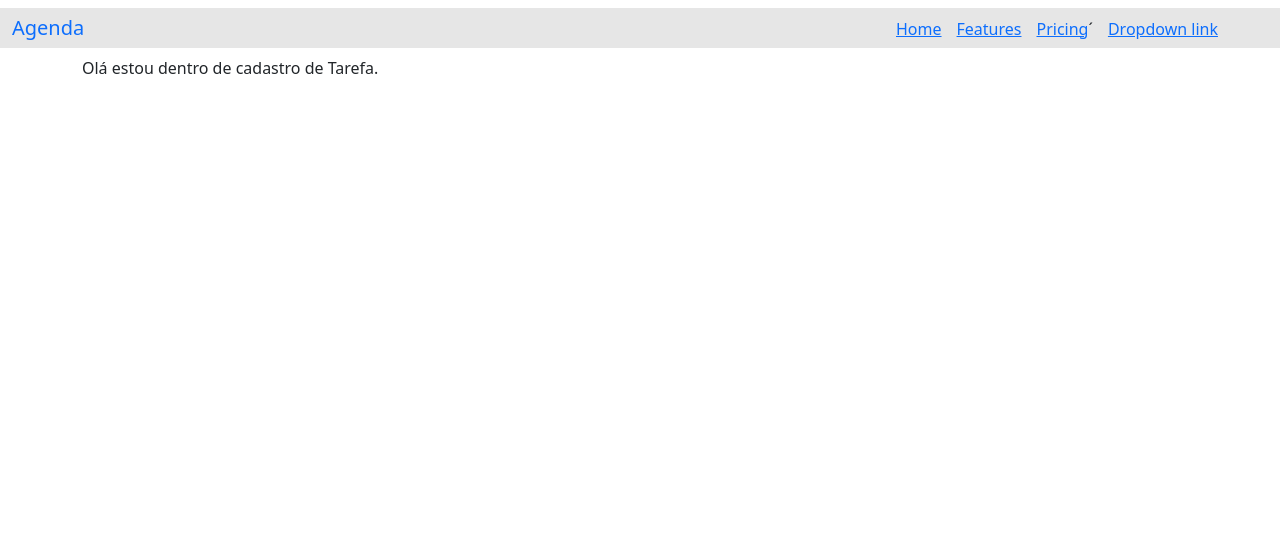
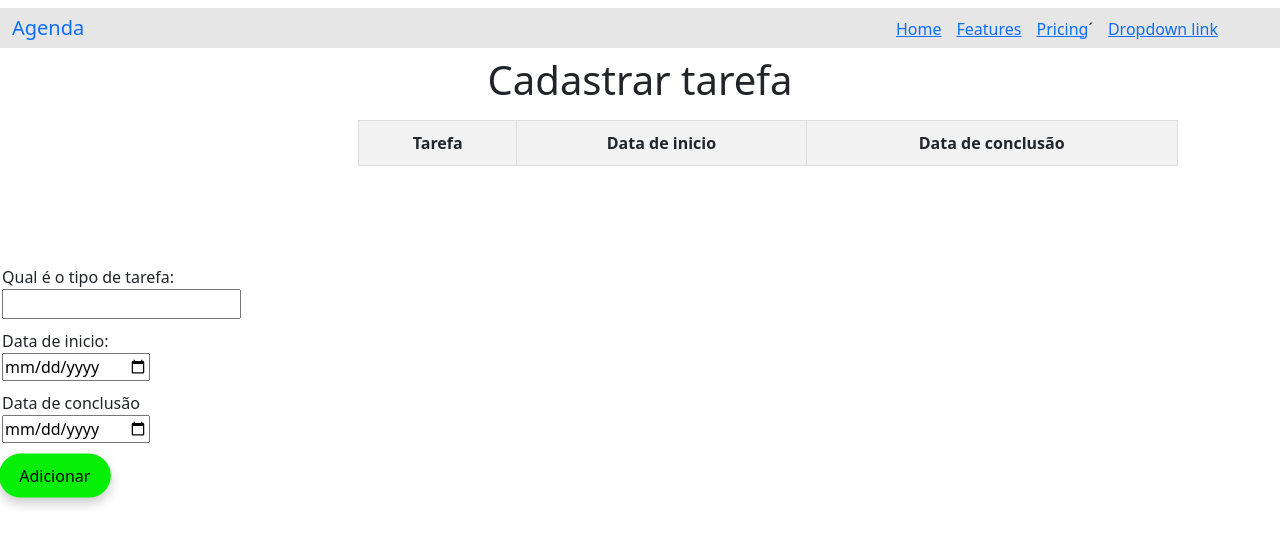
Before and after one commit to PC-Pedro/Comunicacao, a PHP site: the page made by View/cadastro/tarefa/index.php in a window 1280 px wide. Shown: the top 546 px of the page. Run offline with PHP 8.4, Linux system fonts and the light colour scheme; the template is opened without the code that fills it, so the values that code supplies are empty; some libraries are stand-ins or nearby versions.

Commit message:
#main# implementando interface e códigos ao cadastro tarefa e prazo, implementando também a tela de login

```diff
--- a/View/cadastro/tarefa/index.php
+++ b/View/cadastro/tarefa/index.php
@@ -1,2 +1,99 @@
-<?php
-echo "Olá estou dentro de cadastro de Tarefa.";
+<h1>Cadastrar tarefa</h1>
+<div id="form">
+    <form id="agendaForm">
+        <label for="tipo_tarefa">Qual é o tipo de tarefa:</label>
+        <input type="text" id="tip" name="tipo" required>
+
+        <label for="data">Data de inicio:</label>
+        <input type="date" id="data" name="data" required>
+
+        <label for="date">Data de conclusão</label>
+        <input type="date" id="date" name="date" required>
+        <button type="submit" class="botão">Adicionar</button>
+    </form>
+</div>
+<div id="table">
+    <table>
+        <thead>
+            <tr>
+                <th>Tarefa</th>
+                <th>Data de inicio</th>
+                <th>Data de conclusão</th>
+            </tr>
+        </thead>
+    </table>
+</div>
+<style>
+    h1{
+        text-align: center;
+    }
+    table {
+        width: 80%;
+        margin: 20px auto;
+        border-collapse: collapse;
+    }
+
+    th,
+    td {
+        border: 1px solid #dddddd;
+        text-align: center;
+        padding: 10px;
+    }
+
+    th {
+        background-color: #f2f2f2;
+    }
+
+    div#form {
+        position: absolute;
+        top: 30%;
+        right: 80%;
+    }
+
+    div#table {
+
+        position: absolute;
+        top: 10%;
+        left: 20%;
+        width: 80%;
+        margin: 20px auto;
+        border-collapse: collapse;
+
+    }
+
+    form {
+        background-color: rgb(255, 255, 255);
+        padding: 15px;
+        border-radius: 10px;
+    }
+
+    label {
+        display: block;
+        width: fit-content;
+        font-size: 1em;
+        font-weight: 100;
+        background-color: rgb(255, 255, 255);
+        padding: 20px px;
+        margin-top: 10px;
+        margin-bottom: 0px;
+        border-radius: 5px;
+    }
+
+    button {
+        padding: 10px 20px;
+        font-size: 16px;
+        background-color: rgb(5, 238, 5);
+        color: #000000;
+        border: none;
+        float: center;
+        border-radius: 30px;
+        cursor: pointer;
+        text-decoration: none;
+        box-shadow: 0 6px 12px rgba(0, 0, 0, 0.2);
+        transition: backgroud 0.3s, box-shadow 0.3s, transform 0.3s;
+        position: absolute;
+        top: 100%;
+        right: 50%;
+        transform: translate(-10%, -10%);
+    }
+</style>
```
Also changed, not shown: View/cadastro/prazo/index.php (+94 -2 lines), View/login/index.php (+72 -2 lines).
